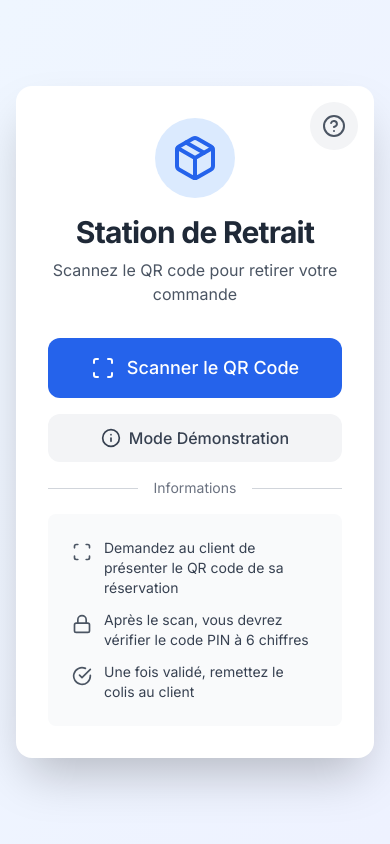
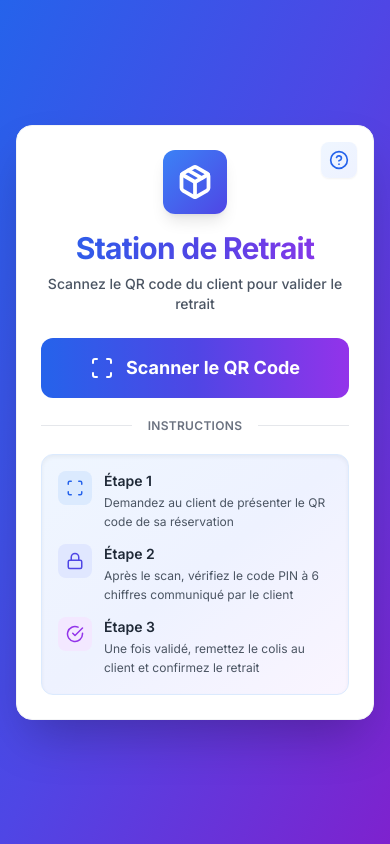
Before and after one commit to moonback/EcoPanier-v1, a React (Vite) app: page /pickup in a window 390 px wide. Built offline with nearby package versions, Linux system fonts and the light colour scheme; no server answers; the database is empty.

Commit message:
refactor(reservations, pickup): enhance UI components with new animations, improved layout, and responsive design for better user experience

```diff
--- a/src/components/pickup/PickupStation.tsx
+++ b/src/components/pickup/PickupStation.tsx
@@ -1,10 +1,9 @@
 import { useState } from 'react';
 import { QRScanner } from '../shared/QRScanner';
-import { PickupStationDemo } from './PickupStationDemo';
 import { PickupHelp } from './PickupHelp';
 import { supabase } from '../../lib/supabase';
 import { formatDateTime } from '../../utils/helpers';
-import { Package, CheckCircle, XCircle, Scan, Lock, AlertCircle, Info, HelpCircle } from 'lucide-react';
+import { Package, CheckCircle, XCircle, Scan, Lock, AlertCircle, HelpCircle } from 'lucide-react';
 import type { Database } from '../../lib/database.types';
 
 type Reservation = Database['public']['Tables']['reservations']['Row'] & {
@@ -22,7 +21,6 @@ interface QRData {
 
 export const PickupStation = () => {
   const [scannerActive, setScannerActive] = useState(false);
-  const [demoActive, setDemoActive] = useState(false);
   const [helpActive, setHelpActive] = useState(false);
   const [reservation, setReservation] = useState<Reservation | null>(null);
   const [enteredPin, setEnteredPin] = useState('');
@@ -60,8 +58,9 @@ export const PickupStation = () => {
 
       setReservation(typedReservation);
       setEnteredPin('');
-    } catch (err: any) {
-      setError(err.message || 'Erreur lors de la lecture du QR code');
+    } catch (err) {
+      const errorMessage = err instanceof Error ? err.message : 'Erreur lors de la lecture du QR code';
+      setError(errorMessage);
       setReservation(null);
     } finally {
       setLoading(false);
@@ -81,23 +80,31 @@ export const PickupStation = () => {
 
     try {
       // Update reservation status to completed
-      const { error: updateError } = await supabase
-        .from('reservations')
+      const { error: updateError } = await (supabase
+        .from('reservations') as unknown as {
+          update: (data: { status: string; completed_at: string }) => {
+            eq: (col: string, val: string) => Promise<{ error: Error | null }>;
+          };
+        })
         .update({
-          status: 'completed' as const,
+          status: 'completed',
           completed_at: new Date().toISOString(),
-        } as any)
+        })
         .eq('id', reservation.id);
 
       if (updateError) throw updateError;
 
       // Update lot quantities
-      const { error: lotError } = await supabase
-        .from('lots')
+      const { error: lotError } = await (supabase
+        .from('lots') as unknown as {
+          update: (data: { quantity_sold: number; quantity_reserved: number }) => {
+            eq: (col: string, val: string) => Promise<{ error: Error | null }>;
+          };
+        })
         .update({
           quantity_sold: reservation.lots.quantity_sold + reservation.quantity,
           quantity_reserved: reservation.lots.quantity_reserved - reservation.quantity,
-        } as any)
+        })
         .eq('id', reservation.lot_id);
 
       if (lotError) throw lotError;
@@ -106,8 +113,9 @@ export const PickupStation = () => {
       setTimeout(() => {
         resetState();
       }, 3000);
-    } catch (err: any) {
-      setError('Erreur lors de la validation');
+    } catch (err) {
+      const errorMessage = err instanceof Error ? err.message : 'Erreur lors de la validation';
+      setError(errorMessage);
       console.error(err);
     } finally {
       setLoading(false);
@@ -123,20 +131,25 @@ export const PickupStation = () => {
 
   if (success) {
     return (
-      <div className="min-h-screen bg-gradient-to-br from-green-50 to-emerald-50 flex items-center justify-center p-4">
-        <div className="bg-white rounded-2xl shadow-2xl p-8 max-w-md w-full text-center">
-          <div className="w-20 h-20 bg-green-100 rounded-full flex items-center justify-center mx-auto mb-6">
-            <CheckCircle size={48} className="text-green-600" />
+      <div className="min-h-screen bg-gradient-to-br from-green-500 via-emerald-500 to-teal-600 flex items-center justify-center p-4">
+        <div className="bg-white rounded-2xl shadow-2xl p-8 max-w-md w-full text-center animate-fade-in-up">
+          <div className="relative mb-6">
+            <div className="w-20 h-20 bg-gradient-to-br from-green-100 to-emerald-100 rounded-full flex items-center justify-center mx-auto shadow-lg animate-bounce-slow">
+              <CheckCircle size={48} className="text-green-600" strokeWidth={2.5} />
+            </div>
           </div>
-          <h2 className="text-3xl font-bold text-gray-800 mb-4">
+
+          <h2 className="text-3xl font-bold bg-gradient-to-r from-green-600 to-emerald-600 bg-clip-text text-transparent mb-3">
             Retrait validé !
           </h2>
-          <p className="text-gray-600 mb-6">
-            Le colis a été remis avec succès.
+
+          <p className="text-base text-gray-600 mb-6">
+            Le colis a été remis avec succès au client.
           </p>
+
           <button
             onClick={resetState}
-            className="w-full py-3 bg-green-600 text-white rounded-lg hover:bg-green-700 transition font-medium"
+            className="w-full py-3 bg-gradient-to-r from-green-600 to-emerald-600 text-white rounded-xl hover:shadow-lg hover:scale-105 transition-all duration-300 font-semibold"
           >
             Nouveau retrait
           </button>
@@ -146,39 +159,43 @@ export const PickupStation = () => {
   }
 
   return (
-    <div className="min-h-screen bg-gradient-to-br from-blue-50 to-indigo-50 flex items-center justify-center p-4">
-      <div className="bg-white rounded-2xl shadow-2xl p-8 max-w-2xl w-full relative">
+    <div className="min-h-screen bg-gradient-to-br from-blue-600 via-indigo-600 to-purple-700 flex items-center justify-center p-4">
+      <div className="bg-white rounded-2xl shadow-2xl p-6 max-w-2xl w-full relative border border-gray-100">
         <button
           onClick={() => setHelpActive(true)}
-          className="absolute top-4 right-4 p-3 bg-gray-100 hover:bg-gray-200 rounded-full transition"
+          className="absolute top-4 right-4 p-2 bg-gradient-to-br from-blue-50 to-indigo-50 hover:from-blue-100 hover:to-indigo-100 rounded-lg transition-all duration-300 shadow-sm hover:shadow-md group"
           title="Aide"
         >
-          <HelpCircle size={24} className="text-gray-600" />
+          <HelpCircle size={20} className="text-blue-600 group-hover:scale-110 transition-transform" />
         </button>
 
-        <div className="text-center mb-8">
-          <div className="w-20 h-20 bg-blue-100 rounded-full flex items-center justify-center mx-auto mb-4">
-            <Package size={48} className="text-blue-600" />
+        <div className="text-center mb-6">
+          <div className="relative mb-4">
+            <div className="w-16 h-16 bg-gradient-to-br from-blue-500 to-indigo-600 rounded-xl flex items-center justify-center mx-auto shadow-lg">
+              <Package size={36} className="text-white" strokeWidth={2.5} />
+            </div>
           </div>
-          <h1 className="text-3xl font-bold text-gray-800 mb-2">
+          <h1 className="text-3xl font-bold bg-gradient-to-r from-blue-600 via-indigo-600 to-purple-600 bg-clip-text text-transparent mb-2">
             Station de Retrait
           </h1>
-          <p className="text-gray-600">
-            Scannez le QR code pour retirer votre commande
+          <p className="text-sm text-gray-600 font-medium">
+            Scannez le QR code du client pour valider le retrait
           </p>
         </div>
 
         {error && (
-          <div className="mb-6 p-4 bg-red-50 rounded-lg flex items-start gap-3">
-            <AlertCircle size={20} className="text-red-600 flex-shrink-0 mt-0.5" />
+          <div className="mb-4 p-3 bg-gradient-to-r from-red-50 to-rose-50 border-l-4 border-red-500 rounded-lg shadow-md flex items-start gap-3 animate-fade-in-up">
+            <div className="p-1.5 bg-red-100 rounded-lg">
+              <AlertCircle size={18} className="text-red-600 flex-shrink-0" />
+            </div>
             <div className="flex-1">
-              <p className="text-red-700 font-medium">{error}</p>
+              <p className="text-red-800 font-semibold text-sm">{error}</p>
             </div>
             <button
               onClick={() => setError(null)}
-              className="text-red-600 hover:text-red-700"
+              className="p-1 text-red-600 hover:bg-red-100 rounded-lg transition-colors"
             >
-              <XCircle size={20} />
+              <XCircle size={18} />
             </button>
           </div>
         )}
@@ -188,92 +205,109 @@ export const PickupStation = () => {
             <button
               onClick={() => setScannerActive(true)}
               disabled={loading}
-              className="w-full py-4 bg-blue-600 text-white rounded-xl hover:bg-blue-700 transition font-medium text-lg flex items-center justify-center gap-3 disabled:opacity-50 disabled:cursor-not-allowed"
+              className="group relative w-full py-4 bg-gradient-to-r from-blue-600 via-indigo-600 to-purple-600 text-white rounded-xl hover:shadow-xl hover:scale-105 transition-all duration-300 font-bold text-lg flex items-center justify-center gap-3 disabled:opacity-50 disabled:cursor-not-allowed disabled:hover:scale-100 overflow-hidden"
             >
-              <Scan size={24} />
-              Scanner le QR Code
+              <div className="absolute inset-0 bg-gradient-to-r from-purple-600 via-indigo-600 to-blue-600 opacity-0 group-hover:opacity-100 transition-opacity duration-300"></div>
+              <Scan size={24} className="relative z-10 group-hover:rotate-12 transition-transform" />
+              <span className="relative z-10">Scanner le QR Code</span>
             </button>
 
-            <button
-              onClick={() => setDemoActive(true)}
-              className="w-full py-3 bg-gray-100 text-gray-700 rounded-xl hover:bg-gray-200 transition font-medium flex items-center justify-center gap-2"
-            >
-              <Info size={20} />
-              Mode Démonstration
-            </button>
-
-            <div className="relative">
+            <div className="relative my-6">
               <div className="absolute inset-0 flex items-center">
-                <div className="w-full border-t border-gray-300"></div>
+                <div className="w-full border-t border-gray-200"></div>
               </div>
-              <div className="relative flex justify-center text-sm">
-                <span className="px-4 bg-white text-gray-500">Informations</span>
+              <div className="relative flex justify-center">
+                <span className="px-4 py-1 bg-white text-xs font-semibold text-gray-500 uppercase tracking-wide">
+                  Instructions
+                </span>
               </div>
             </div>
 
-            <div className="bg-gray-50 rounded-lg p-6 space-y-3">
-              <div className="flex items-start gap-3">
-                <Scan size={20} className="text-gray-600 flex-shrink-0 mt-1" />
-                <p className="text-sm text-gray-700">
-                  Demandez au client de présenter le QR code de sa réservation
-                </p>
+            <div className="bg-gradient-to-br from-blue-50 via-indigo-50 to-purple-50 rounded-xl p-4 space-y-3 shadow-inner border border-blue-100">
+              <div className="flex items-start gap-3 group">
+                <div className="p-2 bg-blue-100 rounded-lg group-hover:bg-blue-200 transition-colors flex-shrink-0">
+                  <Scan size={18} className="text-blue-600" />
+                </div>
+                <div className="flex-1">
+                  <p className="text-sm font-semibold text-gray-800 mb-0.5">Étape 1</p>
+                  <p className="text-xs text-gray-600 leading-relaxed">
+                    Demandez au client de présenter le QR code de sa réservation
+                  </p>
+                </div>
               </div>
-              <div className="flex items-start gap-3">
-                <Lock size={20} className="text-gray-600 flex-shrink-0 mt-1" />
-                <p className="text-sm text-gray-700">
-                  Après le scan, vous devrez vérifier le code PIN à 6 chiffres
-                </p>
+              <div className="flex items-start gap-3 group">
+                <div className="p-2 bg-indigo-100 rounded-lg group-hover:bg-indigo-200 transition-colors flex-shrink-0">
+                  <Lock size={18} className="text-indigo-600" />
+                </div>
+                <div className="flex-1">
+                  <p className="text-sm font-semibold text-gray-800 mb-0.5">Étape 2</p>
+                  <p className="text-xs text-gray-600 leading-relaxed">
+                    Après le scan, vérifiez le code PIN à 6 chiffres communiqué par le client
+                  </p>
+                </div>
               </div>
-              <div className="flex items-start gap-3">
-                <CheckCircle size={20} className="text-gray-600 flex-shrink-0 mt-1" />
-                <p className="text-sm text-gray-700">
-                  Une fois validé, remettez le colis au client
-                </p>
+              <div className="flex items-start gap-3 group">
+                <div className="p-2 bg-purple-100 rounded-lg group-hover:bg-purple-200 transition-colors flex-shrink-0">
+                  <CheckCircle size={18} className="text-purple-600" />
+                </div>
+                <div className="flex-1">
+                  <p className="text-sm font-semibold text-gray-800 mb-0.5">Étape 3</p>
+                  <p className="text-xs text-gray-600 leading-relaxed">
+                    Une fois validé, remettez le colis au client et confirmez le retrait
+                  </p>
+                </div>
               </div>
             </div>
           </div>
         ) : (
-          <div className="space-y-6">
-            <div className="bg-blue-50 rounded-xl p-6 space-y-4">
-              <div className="flex items-center justify-between">
-                <h3 className="text-lg font-bold text-gray-800">Détails de la réservation</h3>
-                <span className={`px-3 py-1 rounded-full text-xs font-semibold ${
+          <div className="space-y-4">
+            <div className="bg-gradient-to-br from-blue-50 via-indigo-50 to-purple-50 rounded-xl p-4 shadow-lg border border-blue-100">
+              <div className="flex items-center justify-between mb-4">
+                <h3 className="text-lg font-bold text-gray-800 flex items-center gap-2">
+                  <div className="p-1.5 bg-blue-500 rounded-lg">
+                    <Package size={18} className="text-white" />
+                  </div>
+                  Détails réservation
+                </h3>
+                <span className={`px-3 py-1 rounded-lg text-xs font-bold shadow-md ${
                   reservation.status === 'pending'
-                    ? 'bg-yellow-100 text-yellow-700'
-                    : 'bg-blue-100 text-blue-700'
+                    ? 'bg-gradient-to-r from-yellow-400 to-orange-400 text-white'
+                    : 'bg-gradient-to-r from-blue-500 to-indigo-500 text-white'
                 }`}>
                   {reservation.status === 'pending' ? 'En attente' : 'Confirmée'}
                 </span>
               </div>
 
-              <div className="space-y-3">
-                <div className="bg-white rounded-lg p-4">
-                  <p className="text-sm text-gray-600 mb-1">Client</p>
-                  <p className="font-bold text-gray-800">{reservation.profiles.full_name}</p>
+              <div className="grid grid-cols-2 gap-3">
+                <div className="bg-white rounded-lg p-3 shadow-sm hover:shadow-md transition-shadow border border-gray-100">
+                  <p className="text-xs font-semibold text-gray-500 uppercase tracking-wide mb-1">Client</p>
+                  <p className="text-base font-bold text-gray-800">{reservation.profiles.full_name}</p>
                 </div>
 
-                <div className="bg-white rounded-lg p-4">
-                  <p className="text-sm text-gray-600 mb-1">Lot</p>
-                  <p className="font-bold text-gray-800">{reservation.lots.title}</p>
-                  <p className="text-sm text-gray-600 mt-1">
-                    Quantité: {reservation.quantity}
+                <div className="bg-white rounded-lg p-3 shadow-sm hover:shadow-md transition-shadow border border-gray-100">
+                  <p className="text-xs font-semibold text-gray-500 uppercase tracking-wide mb-1">Quantité</p>
+                  <p className="text-base font-bold text-indigo-600">{reservation.quantity} unité(s)</p>
+                </div>
+
+                <div className="bg-white rounded-lg p-3 shadow-sm hover:shadow-md transition-shadow border border-gray-100 col-span-2">
+                  <p className="text-xs font-semibold text-gray-500 uppercase tracking-wide mb-1">Lot</p>
+                  <p className="text-sm font-bold text-gray-800">{reservation.lots.title}</p>
+                </div>
+
+                <div className="bg-white rounded-lg p-3 shadow-sm hover:shadow-md transition-shadow border border-gray-100 col-span-2">
+                  <p className="text-xs font-semibold text-gray-500 uppercase tracking-wide mb-1">Commerçant</p>
+                  <p className="text-sm font-bold text-gray-800 mb-0.5">{reservation.lots.profiles.business_name}</p>
+                  <p className="text-xs text-gray-600">
+                    📍 {reservation.lots.profiles.business_address}
                   </p>
                 </div>
 
-                <div className="bg-white rounded-lg p-4">
-                  <p className="text-sm text-gray-600 mb-1">Commerçant</p>
-                  <p className="font-bold text-gray-800">{reservation.lots.profiles.business_name}</p>
-                  <p className="text-sm text-gray-600 mt-1">
-                    {reservation.lots.profiles.business_address}
+                <div className="bg-white rounded-lg p-3 shadow-sm hover:shadow-md transition-shadow border border-gray-100 col-span-2">
+                  <p className="text-xs font-semibold text-gray-500 uppercase tracking-wide mb-1">Horaire de retrait</p>
+                  <p className="text-sm font-bold text-gray-800">
+                    🕐 {formatDateTime(reservation.lots.pickup_start)}
                   </p>
-                </div>
-
-                <div className="bg-white rounded-lg p-4">
-                  <p className="text-sm text-gray-600 mb-1">Horaire de retrait</p>
-                  <p className="font-medium text-gray-800">
-                    {formatDateTime(reservation.lots.pickup_start)}
-                  </p>
-                  <p className="text-xs text-gray-500 mt-1">
+                  <p className="text-xs text-gray-600 mt-0.5">
                     jusqu'à {formatDateTime(reservation.lots.pickup_end)}
                   </p>
                 </div>
@@ -281,9 +315,10 @@ export const PickupStation = () => {
             </div>
 
             <div className="space-y-4">
-              <div>
-                <label className="block text-sm font-medium text-gray-700 mb-2">
-                  Entrez le code PIN du client (6 chiffres)
+              <div className="bg-gradient-to-br from-indigo-50 to-purple-50 rounded-xl p-4 border border-indigo-100 shadow-lg">
+                <label className="flex items-center justify-center gap-2 text-sm font-bold text-gray-800 mb-3">
+                  <Lock size={18} className="text-indigo-600" />
+                  Code PIN de vérification
                 </label>
                 <input
                   type="text"
@@ -291,29 +326,31 @@ export const PickupStation = () => {
                   maxLength={6}
                   value={enteredPin}
                   onChange={(e) => setEnteredPin(e.target.value.replace(/\D/g, ''))}
-                  className="w-full px-4 py-3 text-center text-2xl font-mono font-bold border-2 border-gray-300 rounded-lg focus:border-blue-500 focus:ring-2 focus:ring-blue-200 outline-none"
-                  placeholder="------"
+                  className="w-full px-4 py-4 text-center text-3xl font-mono font-black border-3 border-indigo-300 rounded-xl focus:border-indigo-600 focus:ring-3 focus:ring-indigo-200 outline-none bg-white shadow-inner transition-all duration-300"
+                  placeholder="● ● ● ● ● ●"
                   autoFocus
                 />
-                <p className="mt-2 text-xs text-gray-500 text-center">
-                  Le client doit vous communiquer son code PIN à 6 chiffres
-                </p>
+                <div className="mt-3 p-2.5 bg-white rounded-lg border border-indigo-100">
+                  <p className="text-xs text-gray-700 text-center font-medium">
+                    💡 Demandez au client son code PIN à 6 chiffres
+                  </p>
+                </div>
               </div>
 
               <div className="flex gap-3">
                 <button
                   onClick={resetState}
-                  className="flex-1 py-3 bg-gray-200 text-gray-700 rounded-lg hover:bg-gray-300 transition font-medium"
+                  className="flex-1 py-3 bg-gradient-to-r from-gray-100 to-gray-200 text-gray-700 rounded-lg hover:shadow-md hover:from-gray-200 hover:to-gray-300 transition-all duration-300 font-semibold text-sm border border-gray-300"
                 >
                   Annuler
                 </button>
                 <button
                   onClick={handleValidatePin}
                   disabled={enteredPin.length !== 6 || loading}
-                  className="flex-1 py-3 bg-green-600 text-white rounded-lg hover:bg-green-700 transition font-medium disabled:opacity-50 disabled:cursor-not-allowed flex items-center justify-center gap-2"
+                  className="flex-1 py-3 bg-gradient-to-r from-green-500 to-emerald-600 text-white rounded-lg hover:shadow-xl hover:scale-105 transition-all duration-300 font-semibold text-sm disabled:opacity-50 disabled:cursor-not-allowed disabled:hover:scale-100 flex items-center justify-center gap-2"
                 >
-                  <CheckCircle size={20} />
-                  Valider le retrait
+                  <CheckCircle size={18} strokeWidth={2.5} />
+                  Valider
                 </button>
               </div>
             </div>
@@ -327,7 +364,6 @@ export const PickupStation = () => {
         onClose={() => setScannerActive(false)}
       />
 
-      {demoActive && <PickupStationDemo onClose={() => setDemoActive(false)} />}
       {helpActive && <PickupHelp onClose={() => setHelpActive(false)} />}
     </div>
   );
--- a/src/components/shared/QRCodeDisplay.tsx
+++ b/src/components/shared/QRCodeDisplay.tsx
@@ -6,7 +6,7 @@ interface QRCodeDisplayProps {
   title?: string;
 }
 
-export const QRCodeDisplay = ({ value, size = 200, title }: QRCodeDisplayProps) => {
+export const QRCodeDisplay = ({ value, size = 300, title }: QRCodeDisplayProps) => {
   return (
     <div className="flex flex-col items-center gap-4 p-6 bg-white rounded-lg shadow-md">
       {title && <h3 className="text-lg font-semibold text-gray-800">{title}</h3>}
```
Also changed, not shown: src/components/customer/ReservationsList.tsx (+35 -13 lines), src/index.css (+13 -0 lines).
